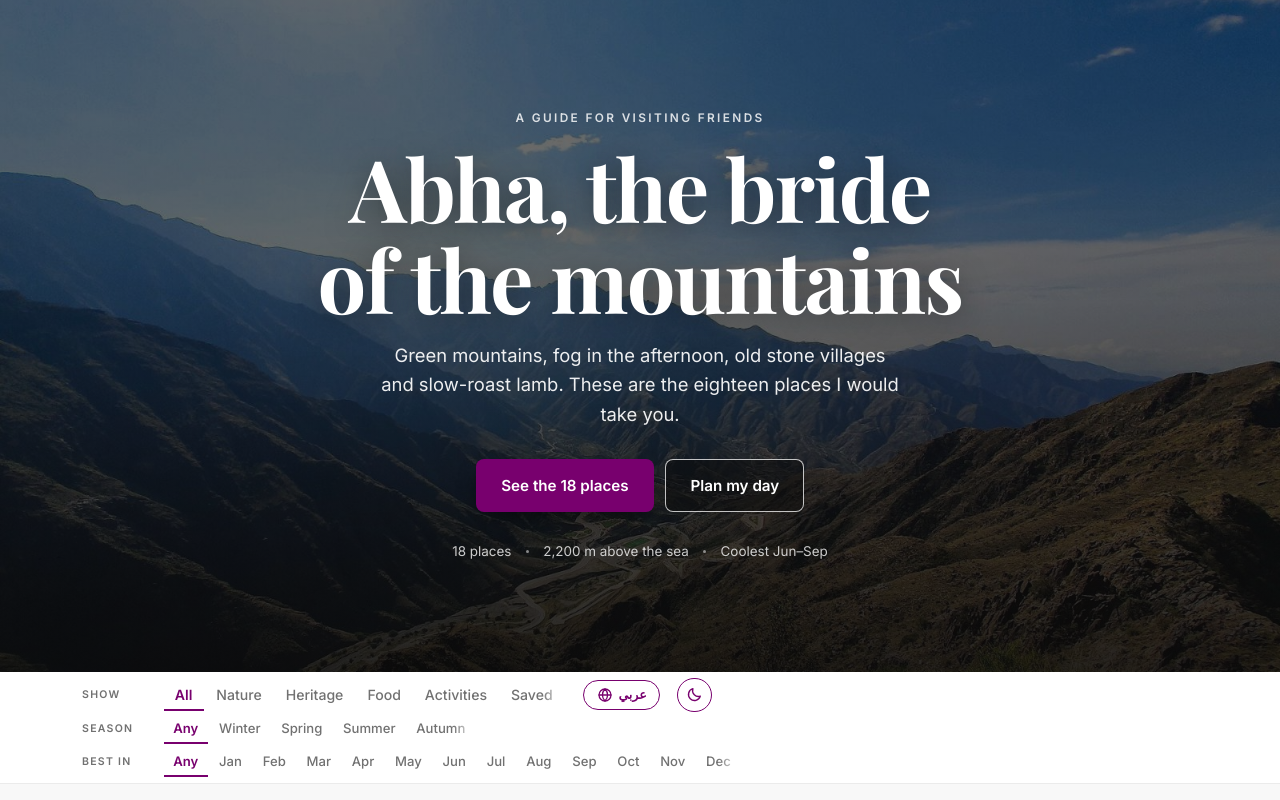
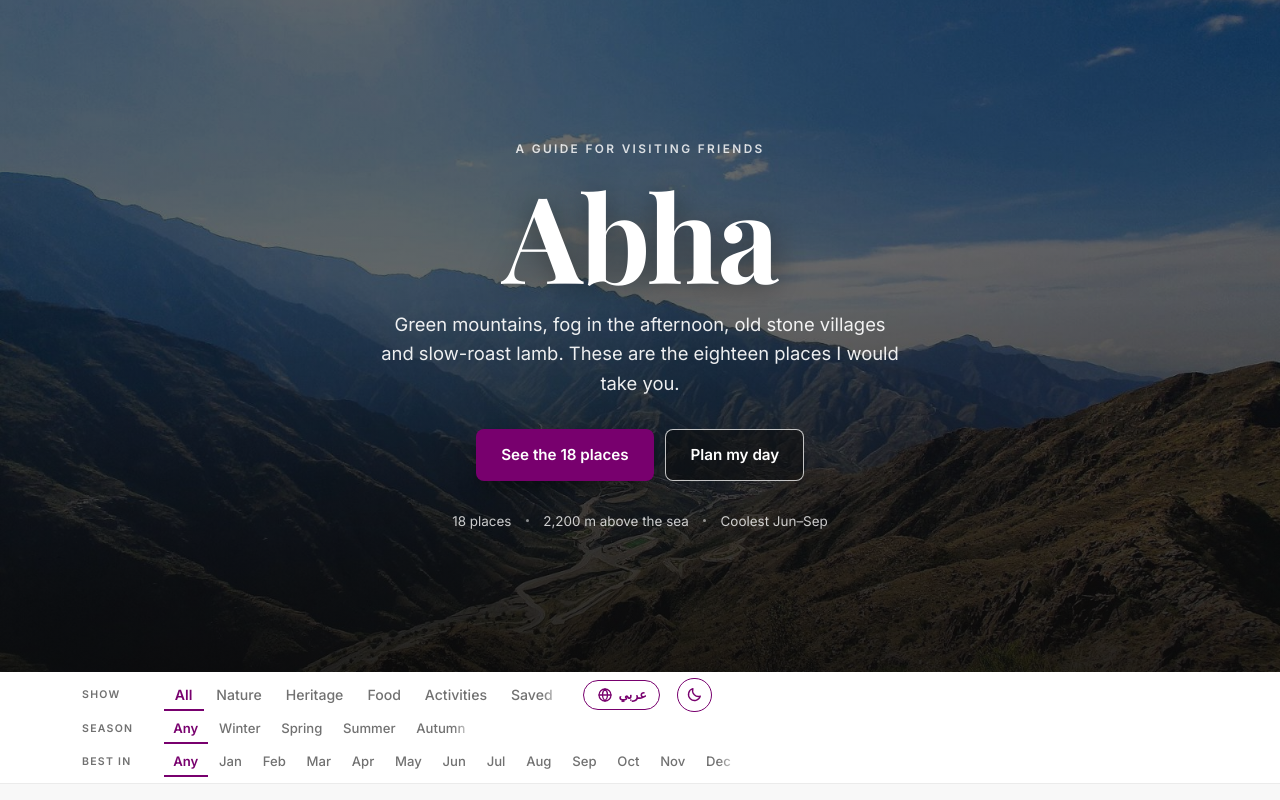
Before and after one commit to aishift-test/h0-s011, a plain HTML site: page abha/index.html in a window 1280 px wide. Shown: the top 800 px of the page. Drawn offline with nearby package versions, Linux system fonts and the light colour scheme.

Commit message:
Go back to an earlier version
The big title goes back to "Abha" / "أبها", at the size it had before
(clamp(3.6rem, 15vw, 7.5rem), one line). Everything else stays: the
student's coffee picture on the cafe card, and the empty-list message.

Co-Authored-By: Claude Code <noreply@anthropic.com>

```diff
--- a/abha/index.html
+++ b/abha/index.html
@@ -20,7 +20,7 @@
 <!-- The ?v= number is a version stamp. Change it whenever styles.css
      or script.js changes, so a phone never mixes an old copy of one
      file with a new copy of the other. -->
-<link rel="stylesheet" href="styles.css?v=15">
+<link rel="stylesheet" href="styles.css?v=14">
 
 <script>
   /* Remember which language was picked last time, and say so before
@@ -67,11 +67,7 @@
     <p class="kicker anim"
        data-en="A guide for visiting friends"
        data-ar="دليل لأصدقائي الزائرين">A guide for visiting friends</p>
-    <!-- The big title. "The bride of the mountains" is the name people
-         in Saudi Arabia use for Abha: عروس الجبل. -->
-    <h1 class="anim" style="--d:70ms"
-        data-en="Abha, the bride of the mountains"
-        data-ar="أبها، عروس الجبل">Abha, the bride of the mountains</h1>
+    <h1 class="anim" style="--d:70ms" data-en="Abha" data-ar="أبها">Abha</h1>
     <p class="lede anim" style="--d:140ms"
        data-en="Green mountains, fog in the afternoon, old stone villages and slow-roast lamb. These are the eighteen places I would take you."
        data-ar="جبال خضراء، وضباب بعد الظهر، وقرى حجرية قديمة، ولحم يُطبخ ببطء. هذه هي الأماكن الثمانية عشر التي سآخذكم إليها.">Green mountains, fog in the afternoon, old stone villages and slow-roast lamb.
@@ -288,6 +284,6 @@
   <button type="button" id="pickAgain" data-en="Pick again" data-ar="اختر مرة أخرى">Pick again</button>
 </div>
 
-<script src="script.js?v=15"></script>
+<script src="script.js?v=14"></script>
 </body>
 </html>
--- a/abha/styles.css
+++ b/abha/styles.css
@@ -197,15 +197,12 @@ a { color: inherit; }
 
 .hero h1 {
   font-family: var(--serif);
-  /* The title is a whole phrase now, not one word, so it is a little
-     smaller than it was: at 15vw it filled four lines on a phone. */
-  font-size: clamp(2.6rem, 8.5vw, 5.4rem);
+  font-size: clamp(3.6rem, 15vw, 7.5rem);
   font-weight: 700;
-  line-height: 1.05;
+  line-height: 1;
   letter-spacing: -0.02em;
   color: #fff;
   margin: 0 0 1rem;
-  text-wrap: balance;
   text-shadow: 0 4px 30px rgba(0, 0, 0, .4);
 }
 
```
Also changed, not shown: 1 other file.
